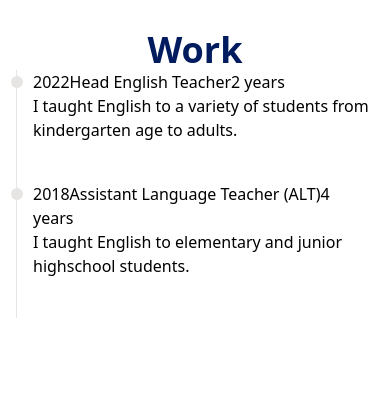
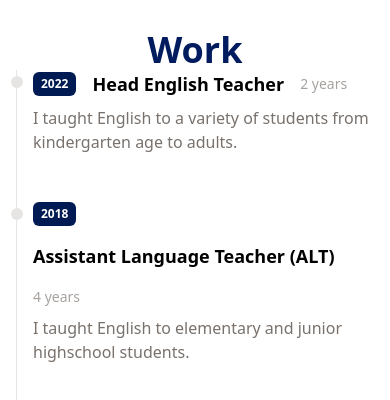
Before and after one commit to Raijinshinden/react-portfolio, a React (Vite) app: page / in a window 390 px wide. Shown: the part 878-1278 px from the top of the page. Built offline with nearby package versions, Linux system fonts and the light colour scheme.

Commit message:
Created a Projects JSX

```diff
--- /dev/null
+++ b/src/components/Projects.jsx
@@ -0,0 +1,9 @@
+import React from 'react'
+
+const Projects = () => {
+  return (
+    <div>Projects</div>
+  )
+}
+
+export default Projects
--- a/src/components/WorkItem.jsx
+++ b/src/components/WorkItem.jsx
@@ -5,12 +5,12 @@
     <ol className='flex flex-col md:flex-row relative border-l border-stone-200'>
         <li className='mb-10 ml-4'>
             <div className='absolute w-3 h-3 bg-stone-200 rounded-full mt-1.5 -left-1.5 border-white'/>
-            <p>
-                <span>{year}</span>
-                <span>{title}</span>
-                <span>{duration}</span>
+            <p className='flex flex-wrap gap-4 flex-row items-center justify-start text-xs md:text-sm'>
+                <span className='inline-block px-2 py-1 font-semibold text-white bg-[#001b53] rounded-md'>{year}</span>
+                <span className='text-lg font-semibold texxt-[#001b5e]'>{title}</span>
+                <span className='my-1 text-sm font-normal leading-none text-stone-400'>{duration}</span>
             </p>
-            <p>{details}</p>
+            <p className='my-2 text-base font-normal text-stone-500'>{details}</p>
         </li>
     </ol>
   )
```
